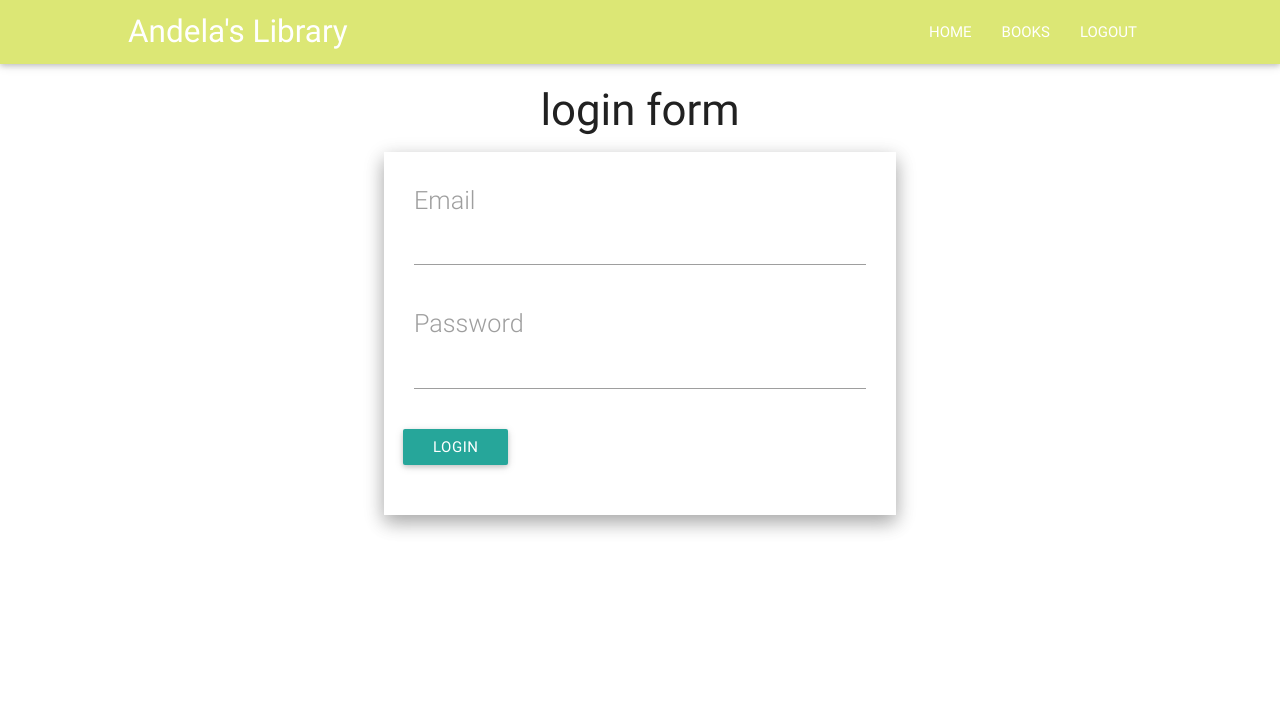
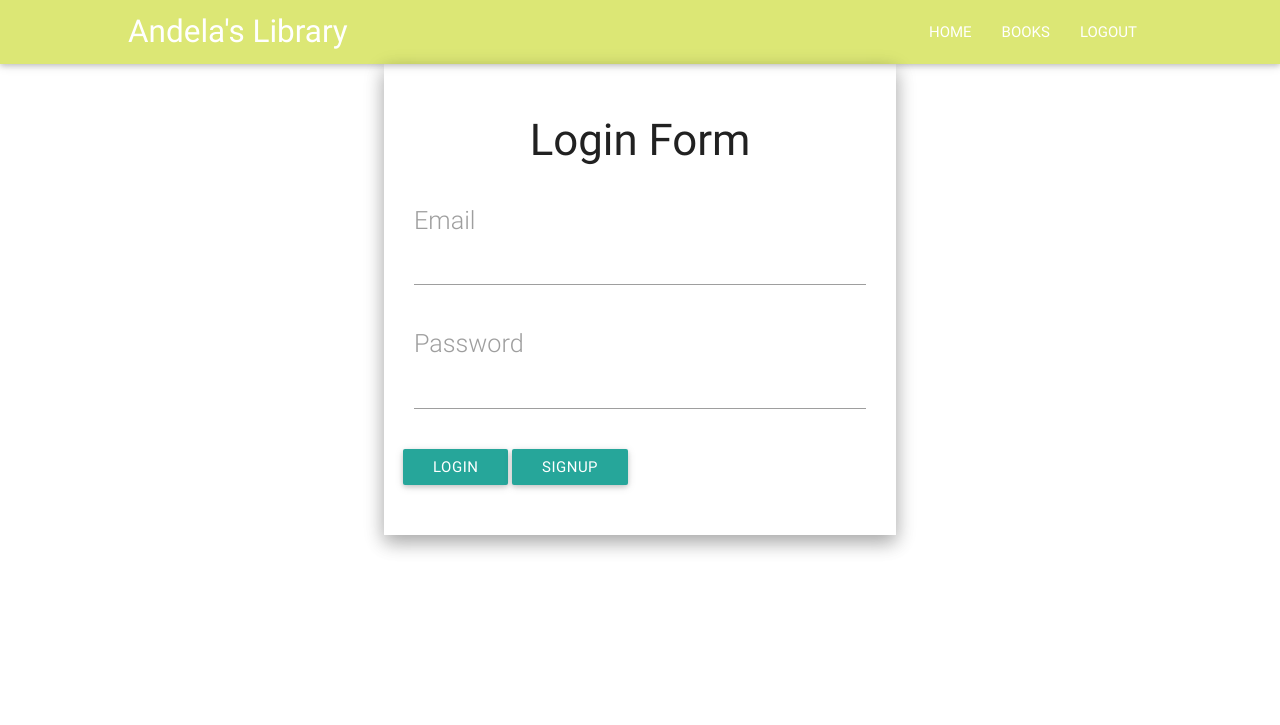
Before and after one commit to vonvick/library-application, a Flask app: template app/templates/login.html in a window 1280 px wide. Shown: the top 725 px of the page. Run offline with Flask 2, Linux system fonts and the light colour scheme; the template is opened without the code that fills it: values that come from a table or form of the project are taken from there, others are empty; parts of the project's set-up code (start-up, migrations or seed data) failed here and were passed over; some libraries are stand-ins or nearby versions.

Commit message:
add the signup button to the login page

```diff
--- a/app/templates/login.html
+++ b/app/templates/login.html
@@ -1,7 +1,9 @@
 {% extends "base.html" %} {% block content %}
 <div class="container">
-    <h3 class="center-align"> login form </h3>
     <div class="login-form z-depth-2">
+        <div class="row">
+            <h3 class="center-align">Login Form</h3>
+        </div>
         <form action="{{ url_for('login') }}" method="post">
             <div class="row">
                 <div class="col s12 flow-text">
@@ -16,7 +18,10 @@
                 </div>
             </div>
             <div class="row">
-                <button class="waves-effect waves-light btn">login</button>
+                <div class="login-buttons">
+                    <button class="waves-effect waves-light btn" id="login">login</button>
+                    <a type="button" class="waves-effect waves-light btn" href="{{ url_for(signup)}}" id="signup">Signup</a>
+                </div>
             </div>
             {{ form.csrf_token }}
         </form>
```
